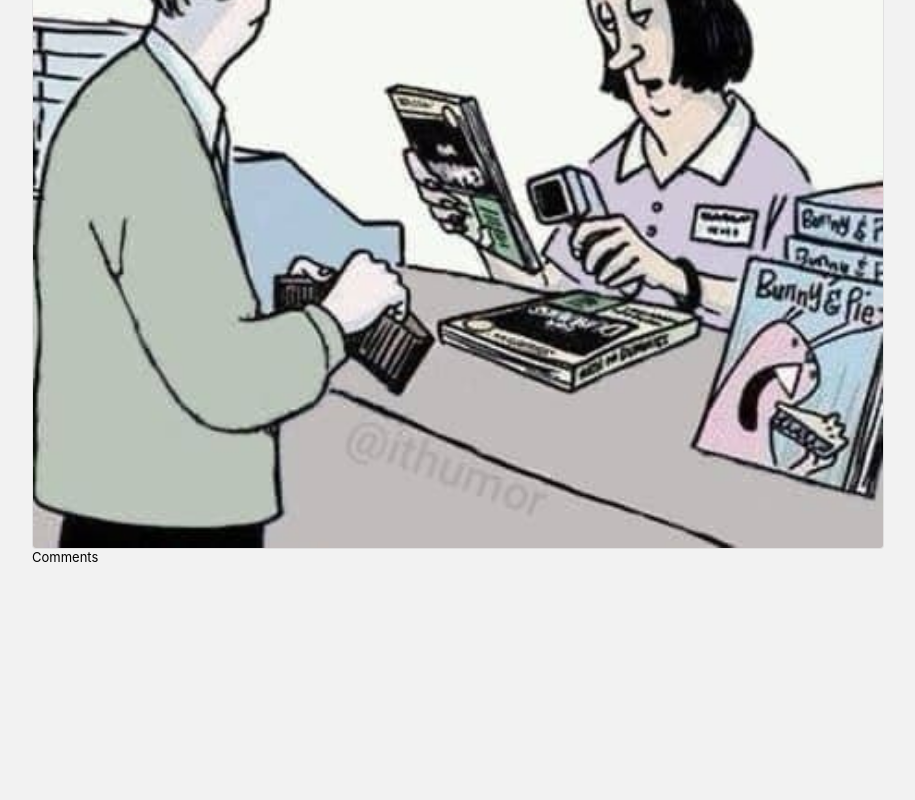
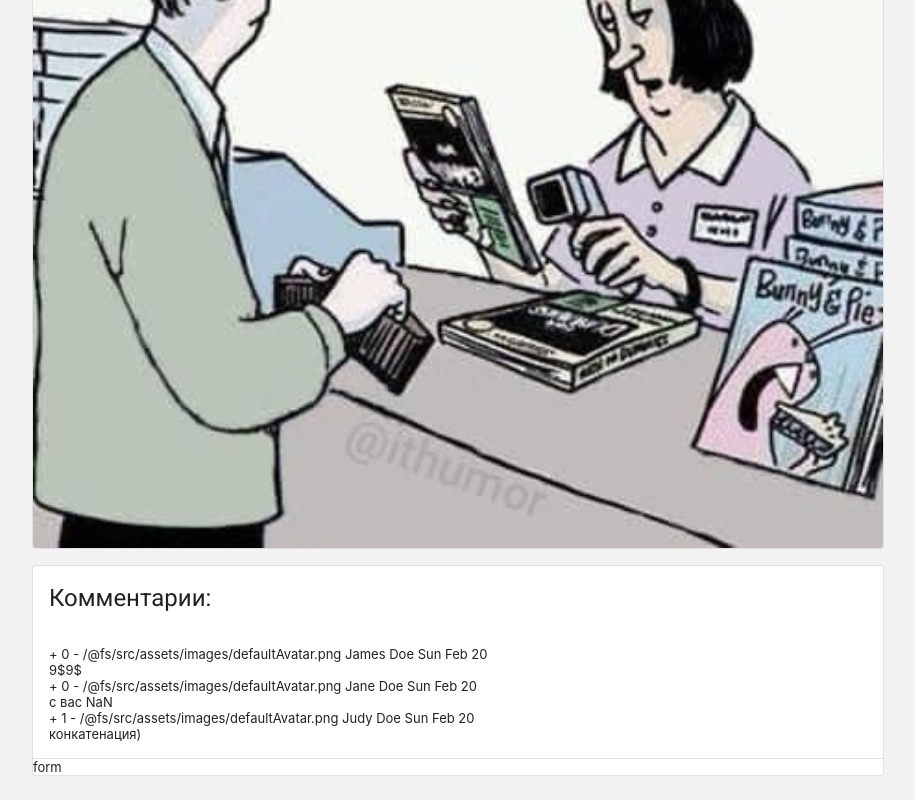
Before and after one commit to slhr/comments, a React (Create React App) app: page / in a window 1280 px wide. Shown: the part 619-1419 px from the top of the page, without its empty margins (182-1097 px from the left). Before the commit the page ends 1208 px from the top, so only its background shows below. Built offline with nearby package versions, Linux system fonts and the light colour scheme.

Commit message:
adding comments, creating a draft CommentItem component

```diff
--- /dev/null
+++ b/src/components/Comments/CommentItem.jsx
@@ -0,0 +1,21 @@
+import React from "react";
+
+
+const CommentItem = ({text, userName, userAvatar, rating, creationDate, answers}) => {
+    return (
+        <div>
+            + {rating} - {userAvatar} {userName} {creationDate.toString().slice(0, 10)}
+            <div>
+                <span>{text}</span>
+                <div>
+                    {
+                        answers.map(answer =>
+                            <CommentItem key={answer.id} {...answer} />)
+                    }
+                </div>
+            </div>
+        </div>
+    );
+};
+
+export default CommentItem;
--- a/src/components/Comments/Comments.jsx
+++ b/src/components/Comments/Comments.jsx
@@ -1,10 +1,62 @@
-import React from "react";
+import React, {useState} from "react";
+import {Box, Card, CardHeader, Divider, Typography} from "@mui/material";
+import CommentItem from "./CommentItem";
+import defaultAvatar from "../../assets/images/defaultAvatar.png";
+
+
+const initialState = [
+    {
+        id: 1,
+        text: "9$9$",
+        userName: "James Doe",
+        userAvatar: defaultAvatar,
+        creationDate: new Date(),
+        rating: 0,
+        answers: [
+            {
+                id: 3,
+                text: "с вас NaN",
+                userName: "Jane Doe",
+                userAvatar: defaultAvatar,
+                creationDate: new Date(),
+                rating: 0,
+                answers: [],
+            }
+        ],
+    },
+    {
+        id: 2,
+        text: "конкатенация)",
+        userName: "Judy Doe",
+        userAvatar: defaultAvatar,
+        creationDate: new Date(),
+        rating: 1,
+        answers: []
+    },
+];
+
 
 const Comments = () => {
+    const [comments, setComments] = useState(initialState);
+
     return (
-        <div>
-            Comments
-        </div>
+        <Card variant="outlined" sx={{mt: 2, backgroundColor: "#fff"}}>
+
+            <CardHeader title={<Typography variant="h5">Комментарии:</Typography>}/>
+
+            <Box sx={{p: 2}}>
+                {
+                    comments.map(comment =>
+                        <CommentItem key={comment.id} {...comment} />
+                    )
+                }
+            </Box>
+
+            <Divider/>
+
+            form
+
+        </Card>
     );
 };
 
```
